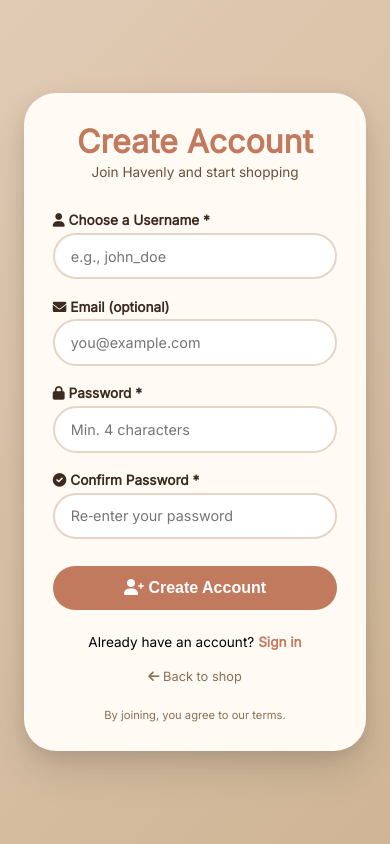
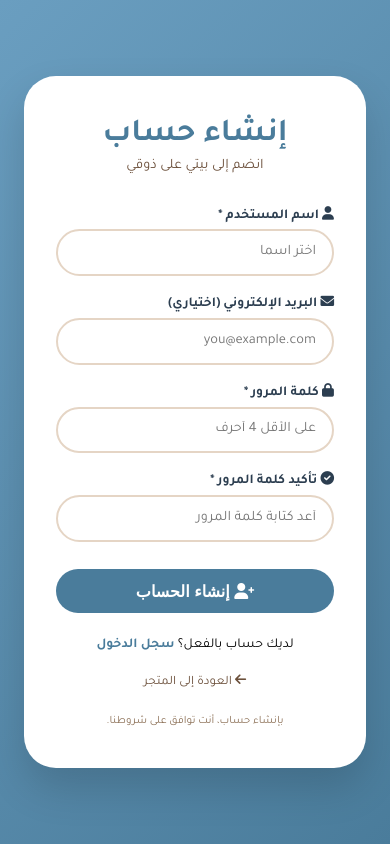
Before and after one commit to bouqsimifatimaezzahra-rgb/havelny-website, a plain HTML site: page signup.html in a window 390 px wide. Drawn offline with Linux system fonts and the light colour scheme.

Commit message:
Add Arabic localization to signup page

```diff
--- a/signup.html
+++ b/signup.html
@@ -1,16 +1,23 @@
 <!DOCTYPE html>
-<html lang="en">
+<html lang="ar" dir="rtl">
 <head>
     <meta charset="UTF-8">
     <meta name="viewport" content="width=device-width, initial-scale=1.0, viewport-fit=cover">
-    <title>Havenly – Create Account</title>
-    <link href="https://fonts.googleapis.com/css2?family=Inter:opsz,wght@14..32,300;400;600;700;800&display=swap" rel="stylesheet">
+    <title>إنشاء حساب – بيتي على ذوقي</title>
+    <link href="https://fonts.googleapis.com/css2?family=Tajawal:wght@400;500;700;800;900&display=swap" rel="stylesheet">
     <link rel="stylesheet" href="https://cdnjs.cloudflare.com/ajax/libs/font-awesome/6.0.0-beta3/css/all.min.css">
     <style>
-        * { margin: 0; padding: 0; box-sizing: border-box; }
+        * { margin:0; padding:0; box-sizing:border-box; }
+        :root {
+            --blue: #4A7C9B;
+            --blue-dark: #1A3B4C;
+            --white: #FFFFFF;
+            --warm-bg: #F8F0E3;
+            --text: #2C3E50;
+        }
         body {
-            font-family: 'Inter', sans-serif;
-            background: linear-gradient(135deg, #e2cbb5, #cfb595);
+            font-family: 'Tajawal', sans-serif;
+            background: linear-gradient(135deg, #6A9EC0, #4A7C9B);
             min-height: 100vh;
             display: flex;
             align-items: center;
@@ -18,170 +25,89 @@
             padding: 1.5rem;
         }
         .signup-card {
-            max-width: 420px;
-            width: 100%;
-            background: #fffaf3;
-            border-radius: 2rem;
-            box-shadow: 0 20px 40px rgba(0,0,0,0.12), 0 6px 16px rgba(0,0,0,0.08);
+            max-width: 420px; width: 100%;
+            background: white; border-radius: 2rem;
             padding: 2.5rem 2rem;
+            box-shadow: 0 20px 40px rgba(0,0,0,0.15);
         }
-        .signup-card h1 {
-            color: #c17a5e;
-            font-size: 2rem;
-            text-align: center;
-            margin-bottom: 0.2rem;
-            font-weight: 800;
+        .signup-card h1 { color: var(--blue); font-size: 2rem; text-align: center; margin-bottom: 0.2rem; }
+        .signup-card p.sub { text-align: center; color: #6b4f3a; font-size: 0.9rem; margin-bottom: 2rem; }
+        .form-group { margin-bottom: 1.2rem; }
+        label { display: block; font-weight: 600; font-size: 0.85rem; margin-bottom: 0.3rem; color: var(--text); }
+        input {
+            width: 100%; padding: 0.8rem 1rem;
+            border: 2px solid #e5d5c5; border-radius: 1.5rem;
+            font-family: inherit; font-size: 0.9rem;
+            background: white; transition: 0.2s;
         }
-        .signup-card p.sub {
-            text-align: center;
-            color: #6b4f3a;
-            font-size: 0.85rem;
-            margin-bottom: 2rem;
+        input:focus { border-color: var(--blue); outline: none; box-shadow: 0 0 0 3px rgba(74,124,155,0.15); }
+        .btn {
+            width: 100%; background: var(--blue); color: white;
+            border: none; padding: 0.8rem; border-radius: 2rem;
+            font-weight: 700; font-size: 1rem; cursor: pointer;
+            transition: 0.2s; margin-top: 0.5rem;
         }
-        .form-group {
-            margin-bottom: 1.2rem;
+        .btn:hover { background: var(--blue-dark); transform: translateY(-2px); }
+        .links { text-align: center; margin-top: 1.5rem; font-size: 0.85rem; }
+        .links a { color: var(--blue); text-decoration: none; font-weight: 600; }
+        .links a:hover { text-decoration: underline; }
+        .back-link { display: block; text-align: center; margin-top: 1.2rem; font-size: 0.8rem; }
+        .back-link a { color: #6b4f3a; text-decoration: none; }
+        .back-link a:hover { text-decoration: underline; }
+        .message {
+            margin-top: 0.8rem; padding: 0.6rem; border-radius: 1rem;
+            text-align: center; font-size: 0.8rem; display: none;
         }
-        label {
-            display: block;
-            font-weight: 600;
-            font-size: 0.85rem;
-            margin-bottom: 0.3rem;
-            color: #3b2a1f;
-        }
-        input {
-            width: 100%;
-            padding: 0.8rem 1rem;
-            border: 2px solid #e5d5c5;
-            border-radius: 1.5rem;
-            font-family: inherit;
-            font-size: 0.9rem;
-            background: white;
-            transition: 0.2s;
-        }
-        input:focus {
-            border-color: #c17a5e;
-            outline: none;
-            box-shadow: 0 0 0 3px rgba(193,122,94,0.15);
-        }
-        .btn {
-            width: 100%;
-            background: #c17a5e;
-            color: white;
-            border: none;
-            padding: 0.8rem;
-            border-radius: 2rem;
-            font-weight: 700;
-            font-size: 1rem;
-            cursor: pointer;
-            transition: 0.2s;
-            margin-top: 0.5rem;
-        }
-        .btn:hover {
-            background: #9e5e45;
-            transform: translateY(-2px);
-        }
-        .btn:active {
-            transform: scale(0.98);
-        }
-        .links {
-            text-align: center;
-            margin-top: 1.5rem;
-            font-size: 0.85rem;
-        }
-        .links a {
-            color: #c17a5e;
-            text-decoration: none;
-            font-weight: 600;
-        }
-        .links a:hover {
-            text-decoration: underline;
-        }
-        .back-link {
-            display: block;
-            text-align: center;
-            margin-top: 1.2rem;
-            font-size: 0.8rem;
-        }
-        .back-link a {
-            color: #8b6f55;
-            text-decoration: none;
-        }
-        .back-link a:hover {
-            text-decoration: underline;
-        }
-        .message {
-            margin-top: 0.8rem;
-            padding: 0.6rem;
-            border-radius: 1rem;
-            text-align: center;
-            font-size: 0.8rem;
-            display: none;
-        }
-        .message.error {
-            display: block;
-            background: #ffe7e7;
-            color: #c62828;
-            border: 1px solid #ffc4c4;
-        }
-        .message.success {
-            display: block;
-            background: #e6f4ea;
-            color: #2e7d32;
-            border: 1px solid #c8e6c9;
-        }
-        .footer-note {
-            margin-top: 1.5rem;
-            font-size: 0.7rem;
-            color: #8b6f55;
-            text-align: center;
-        }
-        @media (max-width: 480px) {
-            .signup-card { padding: 1.8rem; }
-        }
+        .message.error { display: block; background: #ffe7e7; color: #c62828; border: 1px solid #ffc4c4; }
+        .message.success { display: block; background: #e6f4ea; color: #2e7d32; border: 1px solid #c8e6c9; }
+        .footer-note { margin-top: 1.5rem; font-size: 0.7rem; color: #8b6f55; text-align: center; }
     </style>
 </head>
 <body>
 <div class="signup-card">
-    <h1>Create Account</h1>
-    <p class="sub">Join Havenly and start shopping</p>
+    <h1>إنشاء حساب</h1>
+    <p class="sub">انضم إلى بيتي على ذوقي</p>
 
     <form id="signupForm">
         <div class="form-group">
-            <label><i class="fas fa-user"></i> Choose a Username *</label>
-            <input type="text" id="signupUsername" placeholder="e.g., john_doe" required>
+            <label><i class="fas fa-user"></i> اسم المستخدم *</label>
+            <input type="text" id="signupUsername" placeholder="اختر اسماً" required>
         </div>
         <div class="form-group">
-            <label><i class="fas fa-envelope"></i> Email (optional)</label>
+            <label><i class="fas fa-envelope"></i> البريد الإلكتروني (اختياري)</label>
             <input type="email" id="signupEmail" placeholder="you@example.com">
         </div>
         <div class="form-group">
-            <label><i class="fas fa-lock"></i> Password *</label>
-            <input type="password" id="signupPassword" placeholder="Min. 4 characters" required>
+            <label><i class="fas fa-lock"></i> كلمة المرور *</label>
+            <input type="password" id="signupPassword" placeholder="على الأقل 4 أحرف" required>
         </div>
         <div class="form-group">
-            <label><i class="fas fa-check-circle"></i> Confirm Password *</label>
-            <input type="password" id="signupConfirm" placeholder="Re‑enter your password" required>
+            <label><i class="fas fa-check-circle"></i> تأكيد كلمة المرور *</label>
+            <input type="password" id="signupConfirm" placeholder="أعد كتابة كلمة المرور" required>
         </div>
-        <button type="submit" class="btn"><i class="fas fa-user-plus"></i> Create Account</button>
+        <button type="submit" class="btn"><i class="fas fa-user-plus"></i> إنشاء الحساب</button>
         <div id="signupMessage" class="message"></div>
     </form>
 
-    <div class="links">
-        Already have an account? <a href="login.html">Sign in</a>
-    </div>
-    <div class="back-link">
-        <a href="index.html"><i class="fas fa-arrow-left"></i> Back to shop</a>
-    </div>
-    <div class="footer-note">By joining, you agree to our terms.</div>
+    <div class="links">لديك حساب بالفعل؟ <a href="login.html">سجل الدخول</a></div>
+    <div class="back-link"><a href="index.html"><i class="fas fa-arrow-left"></i> العودة إلى المتجر</a></div>
+    <div class="footer-note">بإنشاء حساب، أنت توافق على شروطنا.</div>
 </div>
 
 <script>
     const signupForm = document.getElementById('signupForm');
     const msgDiv = document.getElementById('signupMessage');
     const redirect = 'index.html';
-    const API_BASE = '/api';
 
-    signupForm.addEventListener('submit', async function(e) {
+    function getUsers() {
+        return JSON.parse(localStorage.getItem('بيتي_مستخدمين')) || [];
+    }
+
+    function saveUsers(users) {
+        localStorage.setItem('بيتي_مستخدمين', JSON.stringify(users));
+    }
+
+    signupForm.addEventListener('submit', function(e) {
         e.preventDefault();
 
         const username = document.getElementById('signupUsername').value.trim();
@@ -189,63 +115,55 @@
         const password = document.getElementById('signupPassword').value;
         const confirm = document.getElementById('signupConfirm').value;
 
-        // Front-end Pre-checks validation layers
         if (!username || !password || !confirm) {
             msgDiv.className = 'message error';
-            msgDiv.innerText = 'Please fill in all required fields.';
+            msgDiv.innerText = 'الرجاء ملء جميع الحقول المطلوبة.';
+            return;
+        }
+        if (password.length < 4) {
+            msgDiv.className = 'message error';
+            msgDiv.innerText = 'كلمة المرور يجب أن تكون 4 أحرف على الأقل.';
+            return;
+        }
+        if (password !== confirm) {
+            msgDiv.className = 'message error';
+            msgDiv.innerText = 'كلمة المرور غير متطابقة.';
             return;
         }
 
-        if (password.length < 4) {
+        const users = getUsers();
+        if (users.find(u => u.username.toLowerCase() === username.toLowerCase())) {
             msgDiv.className = 'message error';
-            msgDiv.innerText = 'Password must be at least 4 characters.';
+            msgDiv.innerText = 'اسم المستخدم موجود بالفعل.';
+            return;
+        }
+        if (email && users.find(u => u.email.toLowerCase() === email.toLowerCase())) {
+            msgDiv.className = 'message error';
+            msgDiv.innerText = 'البريد الإلكتروني مسجل مسبقاً.';
             return;
         }
 
-        if (password !== confirm) {
-            msgDiv.className = 'message error';
-            msgDiv.innerText = 'Passwords do not match.';
-            return;
-        }
+        const newUser = {
+            id: Date.now(),
+            username,
+            email: email || '',
+            password,
+            name: username,
+            created: new Date().toISOString()
+        };
 
-        try {
-            // Dispatches payload structural properties to database endpoints
-            const response = await fetch(`${API_BASE}/users/register`, {
-                method: 'POST',
-                headers: { 'Content-Type': 'application/json' },
-                body: JSON.stringify({
-                    username,
-                    email: email || undefined,
-                    password,
-                    name: username // Passes default handle value as name string parameters
-                })
-            });
+        users.push(newUser);
+        saveUsers(users);
 
-            const data = await response.json();
+        localStorage.setItem('بيتي_مستخدم_حالي', JSON.stringify({
+            username,
+            email: email || '',
+            name: username
+        }));
 
-            if (!response.ok) {
-                // Renders backend database error callbacks (e.g. username taken)
-                msgDiv.className = 'message error';
-                msgDiv.innerText = data.error || 'Account compilation registry failed.';
-                return;
-            }
-
-            // Commits auto-login structures upon successful storage execution
-            localStorage.setItem('token', data.token);
-            localStorage.setItem('current_user', JSON.stringify(data.user));
-
-            msgDiv.className = 'message success';
-            msgDiv.innerText = `✅ Account created! Welcome ${username}! Redirecting...`;
-
-            setTimeout(() => {
-                window.location.href = redirect;
-            }, 1200);
-
-        } catch (error) {
-            console.error('Registration Pipeline Error:', error);
-            msgDiv.className = 'message error';
-            msgDiv.innerText = 'Failed to record entry registration fields with server endpoints.';
-        }
+        msgDiv.className = 'message success';
+        msgDiv.innerText = '✅ تم إنشاء الحساب! مرحباً بك! جارٍ التحويل...';
+        setTimeout(() => window.location.href = redirect, 1200);
     });
 </script>
 </body>
```
